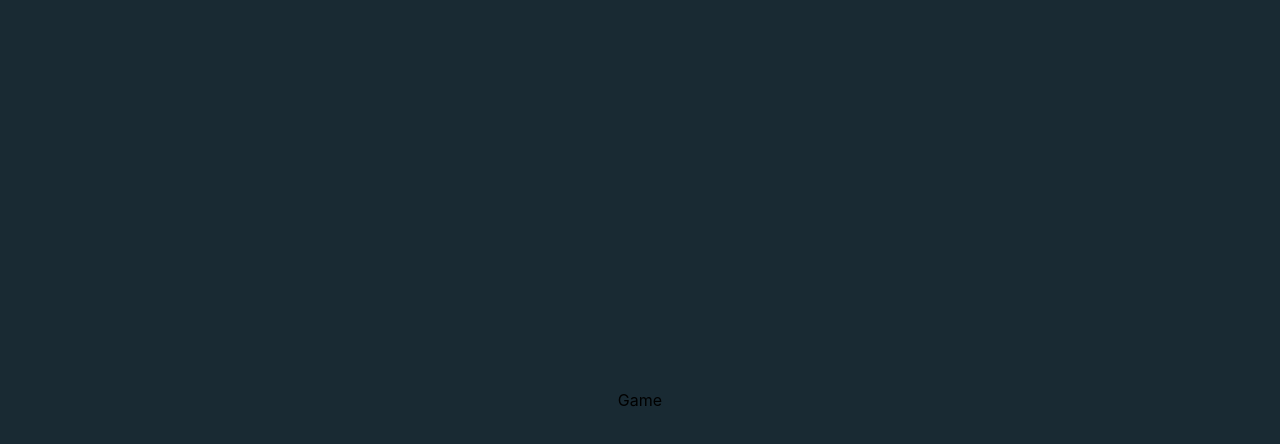
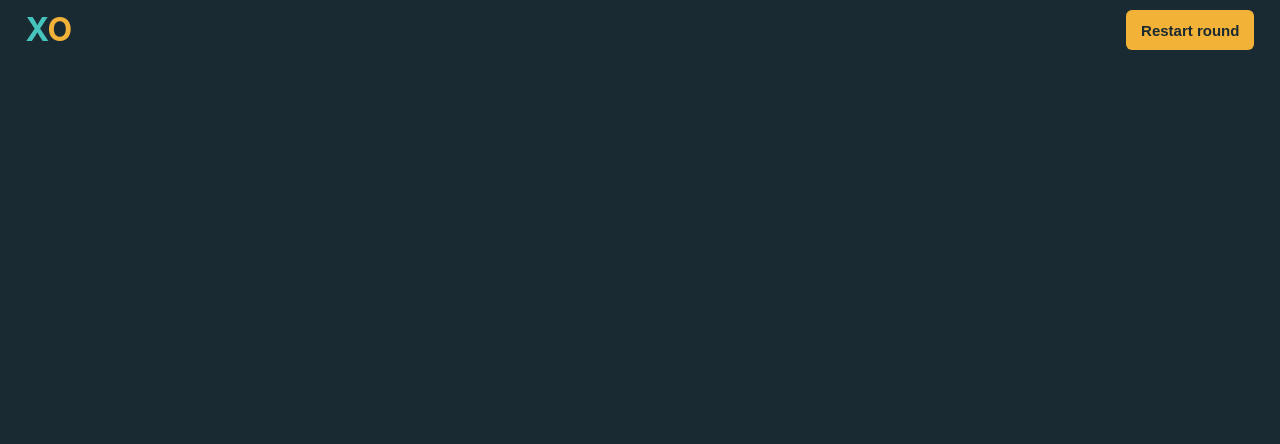
Before and after one commit to KonstantinosKoulaxizis/tic-tac-toe, a React (Create React App) app: page /game in a window 1280 px wide. Shown: the top 444 px of the page. Built offline with nearby package versions, Linux system fonts and the light colour scheme.

Commit message:
feat: Add top bar on Game component; style: Add global button style and two new classes for primary and secondary background color

```diff
--- /dev/null
+++ b/src/components/game/TopBar.tsx
@@ -0,0 +1,12 @@
+import Logo from '../shared/Logo'
+
+const TopBar = () => {
+  return (
+    <div className='top-bar'>
+      <Logo />
+      <button className='secondary'>Restart round</button>
+    </div>
+  )
+}
+
+export default TopBar
--- a/src/styles/App.scss
+++ b/src/styles/App.scss
@@ -22,8 +22,12 @@ body {
 }
 
 button {
+  font-weight: bold;
+  color: $dark_500;
   border-radius: $border_radius_300;
   border: none;
+  font-size: 15px;
+  padding: 10px 15px;
   cursor: pointer;
 }
 
@@ -48,3 +52,11 @@ button:active {
 .o-letter {
   color: $secondary_color_500;
 }
+
+.primary {
+  background-color: $primary_color_500;
+}
+
+.secondary {
+  background-color: $secondary_color_500;
+}
--- /dev/null
+++ b/src/styles/Game.scss
@@ -0,0 +1,12 @@
+.game {
+  display: flex;
+  justify-content: flex-start;
+  height: 100vh;
+  .top-bar {
+    display: flex;
+    width: 96vw; // TODO change
+    justify-content: space-between;
+    max-height: 40px;
+    padding: 10px;
+  }
+}
--- a/src/styles/GameSelection.scss
+++ b/src/styles/GameSelection.scss
@@ -83,13 +83,11 @@
     display: flex;
     flex-direction: column;
     gap: 15px;
+    font-size: 18px;
 
     button {
       width: $small_screen_width;
       padding: 10px;
-      font-weight: bold;
-      color: $dark_500;
-      font-size: 18px;
     }
 
     .cpu-button {
--- a/src/views/Game.tsx
+++ b/src/views/Game.tsx
@@ -1,5 +1,13 @@
+import TopBar from '../components/game/TopBar'
+
+import '../styles/Game.scss'
+
 const Game = () => {
-  return <div>Game</div>
+  return (
+    <div className='game'>
+      <TopBar />
+    </div>
+  )
 }
 
 export default Game
```
